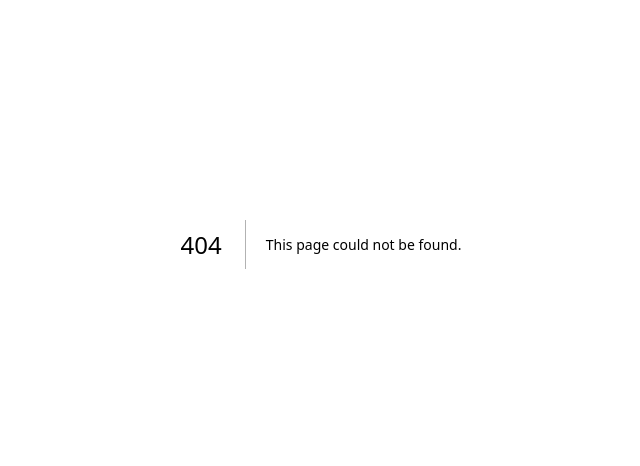
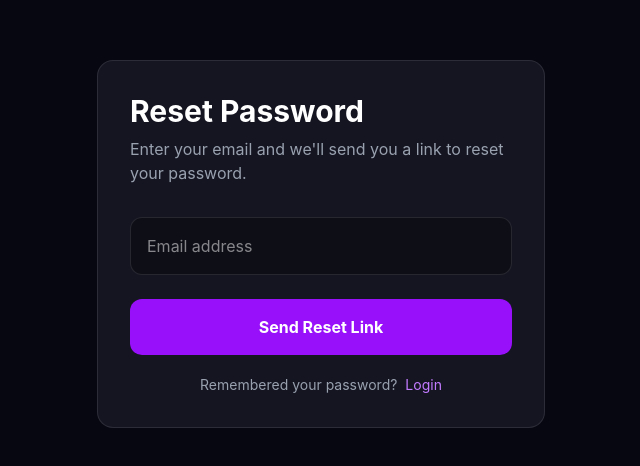
Before and after one commit to etsy-saas-tool/etsy-saas-tool, a Next.js app: page /forgot-password in a window 1280 px wide. Before the commit this address had no page. Shown: the part 156-622 px from the top of the page, without its empty margins (319-959 px from the left). Built offline with nearby package versions, Linux system fonts and the light colour scheme; no server answers.

Commit message:
add forgot password flow

```diff
--- /dev/null
+++ b/app/forgot-password/page.tsx
@@ -0,0 +1,198 @@
+"use client";
+
+import { useState } from "react";
+import { supabase } from "@/lib/supabase";
+import { useRouter } from "next/navigation";
+import { toast } from "@/components/Toaster";
+
+
+export default function ForgotPasswordPage() {
+
+
+  const router = useRouter();
+
+
+  const [email, setEmail] = useState("");
+  const [loading, setLoading] = useState(false);
+  const [sent, setSent] = useState(false);
+
+
+
+  async function sendResetLink() {
+
+
+    const cleanEmail = email.trim();
+
+
+    if (!cleanEmail) {
+
+      toast("Please enter your email", "error");
+      return;
+
+    }
+
+
+
+    try {
+
+
+      setLoading(true);
+
+
+      const { error } = await supabase.auth.resetPasswordForEmail(cleanEmail, {
+
+        redirectTo: `${window.location.origin}/reset-password`,
+
+      });
+
+
+      if (error) {
+
+        toast(error.message, "error");
+        return;
+
+      }
+
+
+      // Always show the same "sent" message whether or not this email
+      // actually has an account - this stops this form from being used
+      // to check which emails are registered. Supabase behaves the same
+      // way on its own.
+      setSent(true);
+
+
+    } catch (error: any) {
+
+      toast(error.message || "Something went wrong", "error");
+
+    } finally {
+
+      setLoading(false);
+
+    }
+
+
+  }
+
+
+
+
+  return (
+
+
+    <main className="min-h-screen bg-[#070711] text-white flex items-center justify-center">
+
+
+      <div className="w-full max-w-md bg-[#151522] border border-white/10 rounded-2xl p-8">
+
+
+        <h1 className="text-3xl font-bold">
+          Reset Password
+        </h1>
+
+
+        <p className="text-gray-400 mt-2">
+
+          {
+
+            sent
+
+            ?
+
+            "If an account exists for that email, a reset link is on its way. Check your inbox."
+
+            :
+
+            "Enter your email and we'll send you a link to reset your password."
+
+          }
+
+        </p>
+
+
+
+        {
+
+          !sent && (
+
+            <>
+
+              <input
+
+              type="email"
+
+              placeholder="Email address"
+
+              value={email}
+
+              onChange={(e) => setEmail(e.target.value)}
+
+              className="w-full mt-8 p-4 rounded-xl bg-black/30 border border-white/10 outline-none"
+
+              />
+
+
+
+              <button
+
+              onClick={sendResetLink}
+
+              disabled={loading}
+
+              className="mt-6 w-full bg-purple-600 hover:bg-purple-700 disabled:opacity-50 p-4 rounded-xl font-bold"
+
+              >
+
+                {
+
+                  loading
+
+                  ?
+
+                  "Sending..."
+
+                  :
+
+                  "Send Reset Link"
+
+                }
+
+              </button>
+
+            </>
+
+          )
+
+        }
+
+
+
+        <p className="text-gray-400 text-sm mt-5 text-center">
+
+          Remembered your password?
+
+          <button
+
+          onClick={() => router.push("/login")}
+
+          className="text-purple-400 ml-2"
+
+          >
+
+            Login
+
+          </button>
+
+        </p>
+
+
+      </div>
+
+
+    </main>
+
+
+  );
+
+
+}
--- a/app/login/page.tsx
+++ b/app/login/page.tsx
@@ -187,6 +187,22 @@ onChange={(e)=>setPassword(e.target.value)}
 
 
 
+<div className="flex justify-end mt-3">
+
+<a
+
+href="/forgot-password"
+
+className="text-sm text-purple-400 hover:text-purple-300"
+
+>
+
+Forgot password?
+
+</a>
+
+</div>
+
 
 
 <button
--- /dev/null
+++ b/app/reset-password/page.tsx
@@ -0,0 +1,237 @@
+"use client";
+
+import { useState, useEffect } from "react";
+import { supabase } from "@/lib/supabase";
+import { useRouter } from "next/navigation";
+import { toast } from "@/components/Toaster";
+
+// This is the page the "Reset Password" email link points to
+// (see redirectTo in app/forgot-password/page.tsx). Supabase reads the
+// recovery token straight from the URL as soon as this page loads and
+// fires a "PASSWORD_RECOVERY" event once a temporary session is ready -
+// only then is it safe to show the "set new password" form.
+
+export default function ResetPasswordPage() {
+
+
+  const router = useRouter();
+
+
+  const [ready, setReady] = useState(false);
+
+  const [password, setPassword] = useState("");
+  const [confirmPassword, setConfirmPassword] = useState("");
+  const [loading, setLoading] = useState(false);
+
+
+
+  useEffect(() => {
+
+
+    const { data: listener } = supabase.auth.onAuthStateChange((event) => {
+
+      if (event === "PASSWORD_RECOVERY") {
+
+        setReady(true);
+
+      }
+
+    });
+
+
+    // Covers a page refresh after the recovery session is already active.
+    supabase.auth.getSession().then(({ data }) => {
+
+      if (data.session) {
+
+        setReady(true);
+
+      }
+
+    });
+
+
+    return () => {
+
+      listener.subscription.unsubscribe();
+
+    };
+
+
+  }, []);
+
+
+
+  async function updatePassword() {
+
+
+    if (password.length < 6) {
+
+      toast("Password must be at least 6 characters", "error");
+      return;
+
+    }
+
+
+    if (password !== confirmPassword) {
+
+      toast("Passwords do not match", "error");
+      return;
+
+    }
+
+
+
+    try {
+
+
+      setLoading(true);
+
+
+      const { error } = await supabase.auth.updateUser({ password });
+
+
+      if (error) {
+
+        toast(error.message, "error");
+        return;
+
+      }
+
+
+      toast("Password updated! Logging you in...", "success");
+
+      router.push("/dashboard");
+
+
+    } catch (error: any) {
+
+      toast(error.message || "Failed to update password", "error");
+
+    } finally {
+
+      setLoading(false);
+
+    }
+
+
+  }
+
+
+
+
+  return (
+
+
+    <main className="min-h-screen bg-[#070711] text-white flex items-center justify-center">
+
+
+      <div className="w-full max-w-md bg-[#151522] border border-white/10 rounded-2xl p-8">
+
+
+        <h1 className="text-3xl font-bold">
+          Set New Password
+        </h1>
+
+
+        <p className="text-gray-400 mt-2">
+
+          {
+
+            ready
+
+            ?
+
+            "Choose a new password for your account."
+
+            :
+
+            "Verifying your reset link..."
+
+          }
+
+        </p>
+
+
+
+        {
+
+          ready && (
+
+            <>
+
+              <input
+
+              type="password"
+
+              placeholder="New password (minimum 6 characters)"
+
+              value={password}
+
+              onChange={(e) => setPassword(e.target.value)}
+
+              className="w-full mt-8 p-4 rounded-xl bg-black/30 border border-white/10 outline-none"
+
+              />
+
+
+
+              <input
+
+              type="password"
+
+              placeholder="Confirm new password"
+
+              value={confirmPassword}
+
+              onChange={(e) => setConfirmPassword(e.target.value)}
+
+              className="w-full mt-4 p-4 rounded-xl bg-black/30 border border-white/10 outline-none"
+
+              />
+
+
+
+              <button
+
+              onClick={updatePassword}
+
+              disabled={loading}
+
+              className="mt-6 w-full bg-purple-600 hover:bg-purple-700 disabled:opacity-50 p-4 rounded-xl font-bold"
+
+              >
+
+                {
+
+                  loading
+
+                  ?
+
+                  "Updating..."
+
+                  :
+
+                  "Update Password"
+
+                }
+
+              </button>
+
+            </>
+
+          )
+
+        }
+
+
+      </div>
+
+
+    </main>
+
+
+  );
+
+
+}
```
